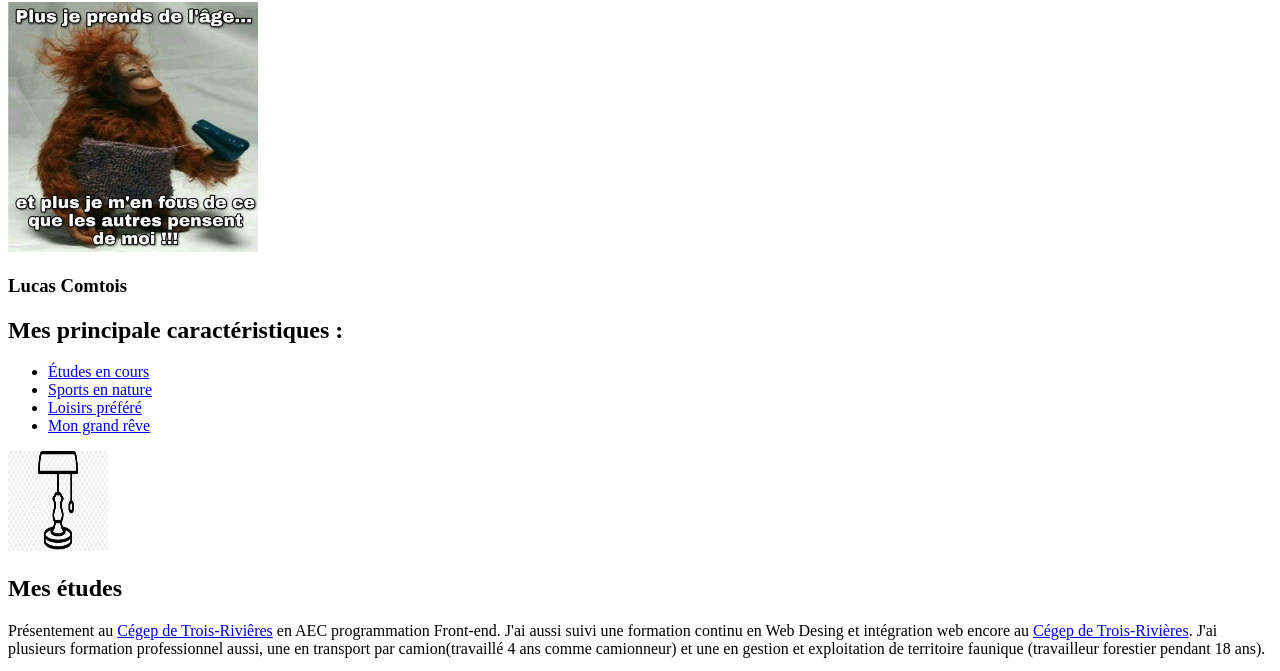
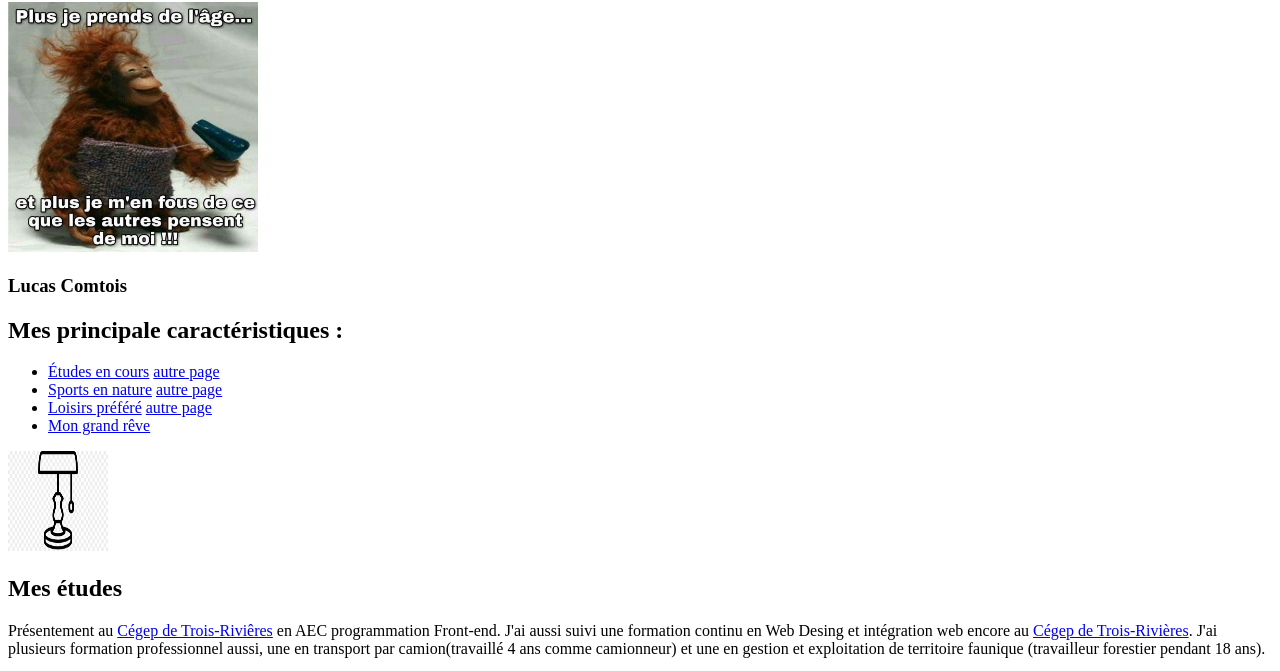
Before and after one commit to OdinnQc/AEC_Front_End, a plain HTML site: page Integration1/JeMePresente/onepage.html in a window 1280 px wide. Shown: the part 78-749 px from the top of the page. Drawn offline with Linux system fonts and the light colour scheme.

Commit message:
Je Me Presente v2

```diff
--- a/Integration1/JeMePresente/onepage.html
+++ b/Integration1/JeMePresente/onepage.html
@@ -10,9 +10,9 @@
 <h3>Lucas Comtois</h3>
 <h2 id="caractere">Mes principale caractéristiques :</h2>
 <ul>
-    <li><a href="#etude">Études en cours</a></li>
-    <li><a href="#sport">Sports en nature</a></li>
-    <li><a href="#loisir">Loisirs préféré</a></li>
+    <li><a href="#etude">Études en cours</a> <a href="etudes.html">autre page</a></li>
+    <li><a href="#sport">Sports en nature</a> <a href="sports.html">autre page</a></li>
+    <li><a href="#loisir">Loisirs préféré</a> <a href="loisirs.html">autre page</a></li>
     <li><a href="#reve">Mon grand rêve</a></li>
 </ul>
 <div id="etude">
```
